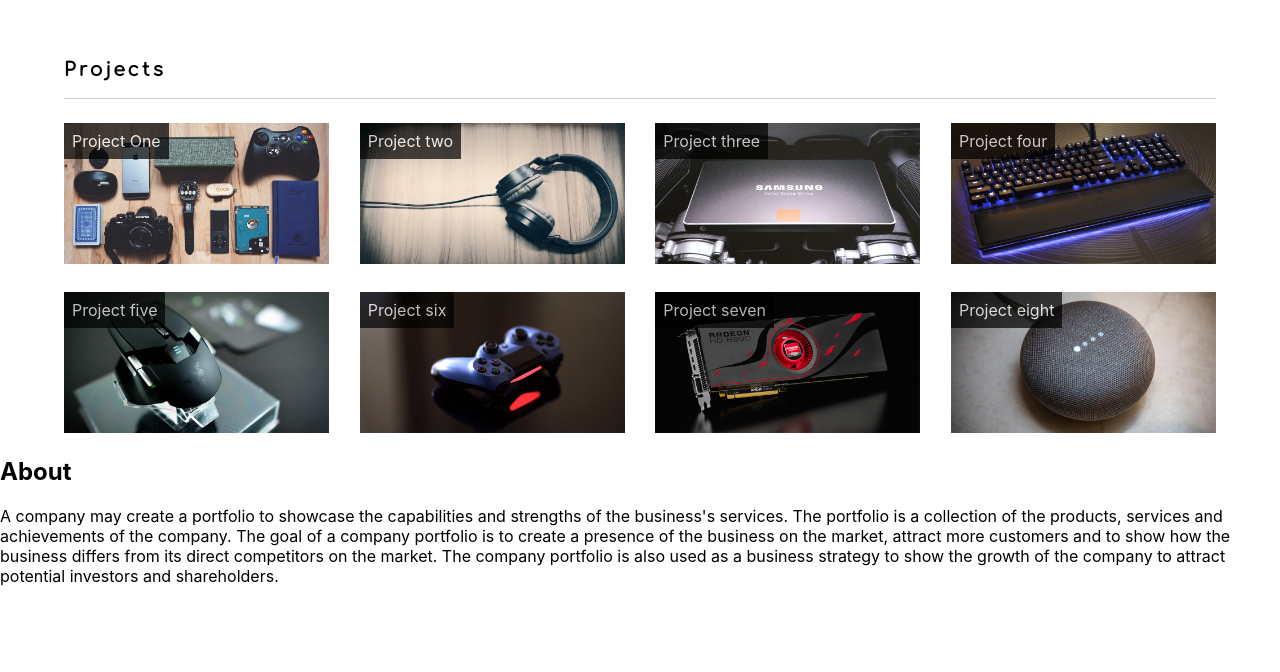
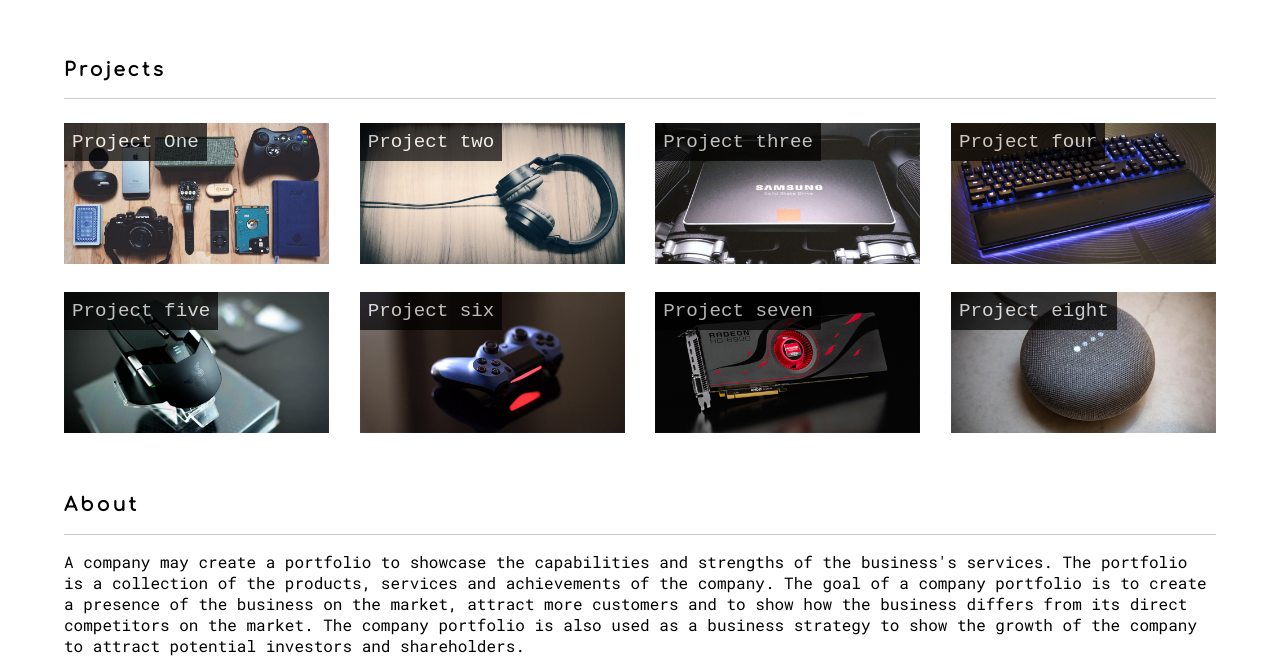
Before and after one commit to Khan2310/A-Company-Portfolio, a React (Create React App) app: page / in a window 1280 px wide. Shown: the part 815-1487 px from the top of the page. Before the commit the page ends 1417 px from the top, so only its background shows below. Built offline with nearby package versions, Linux system fonts and the light colour scheme.

Commit message:
added about section in body compo changed font-family in project section

```diff
--- a/src/App.js
+++ b/src/App.js
@@ -16,19 +16,6 @@ class App extends Component {
         <div>
           <BodyCompo />
         </div>
-        <div className="about-info">
-          <h2>About</h2>
-          <p>
-            A company may create a portfolio to showcase the capabilities and
-            strengths of the business's services. The portfolio is a collection
-            of the products, services and achievements of the company. The goal
-            of a company portfolio is to create a presence of the business on
-            the market, attract more customers and to show how the business
-            differs from its direct competitors on the market. The company
-            portfolio is also used as a business strategy to show the growth of
-            the company to attract potential investors and shareholders.
-          </p>
-        </div>
       </div>
     );
   }
--- /dev/null
+++ b/src/components/aboutCompo.js
@@ -0,0 +1,25 @@
+import React, { Component } from "react";
+import ProjectCard from "./projectCard.js";
+import Title from "./title.js";
+import PersonEmpty from "./image/personEmpty.png";
+import "./style.css";
+
+export default class AboutCompo extends Component {
+  render() {
+    return (
+      <div className="Projects-container">
+        <Title projectHeadTitle="About" />
+        <p>
+          A company may create a portfolio to showcase the capabilities and
+          strengths of the business's services. The portfolio is a collection of
+          the products, services and achievements of the company. The goal of a
+          company portfolio is to create a presence of the business on the
+          market, attract more customers and to show how the business differs
+          from its direct competitors on the market. The company portfolio is
+          also used as a business strategy to show the growth of the company to
+          attract potential investors and shareholders.
+        </p>
+      </div>
+    );
+  }
+}
--- a/src/components/bodyCompo.js
+++ b/src/components/bodyCompo.js
@@ -1,5 +1,6 @@
 import React, { Component } from "react";
 import Projects from "./projects.js";
+import AboutCompo from "./aboutCompo.js";
 import "./style.css";
 
 export default class BodyCompo extends Component {
@@ -8,6 +9,7 @@ export default class BodyCompo extends Component {
       <div className="body-container">
         <div className="body-content">
           <Projects />
+          <AboutCompo />
         </div>
       </div>
     );
--- a/src/components/scss/projectCardStyle.scss
+++ b/src/components/scss/projectCardStyle.scss
@@ -13,6 +13,8 @@
   .project-title {
     position: absolute;
     background-color: black;
+    font-family: monospace;
+    font-size: 1.2rem;
     opacity: 0.7;
     color: white;
     padding: 0.5rem;
--- a/src/components/scss/style.scss
+++ b/src/components/scss/style.scss
@@ -4,3 +4,8 @@
 @import "bodyCompoStyle";
 @import "titleStyle";
 @import "projectCardStyle";
+
+p {
+  font-family: "roboto mono";
+  font-size: 1rem;
+}
--- a/src/components/style.css
+++ b/src/components/style.css
@@ -140,9 +140,15 @@
   .Projects-card-container .project-title {
     position: absolute;
     background-color: black;
+    font-family: monospace;
+    font-size: 1.2rem;
     opacity: 0.7;
     color: white;
     padding: 0.5rem; }
   .Projects-card-container img {
     width: 100%;
     height: auto; }
+
+p {
+  font-family: "roboto mono";
+  font-size: 1rem; }
```
Also changed, not shown: src/components/image/personEmpty.png (added).
